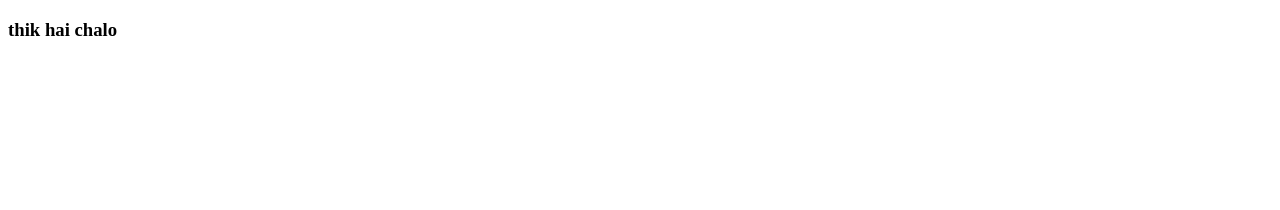
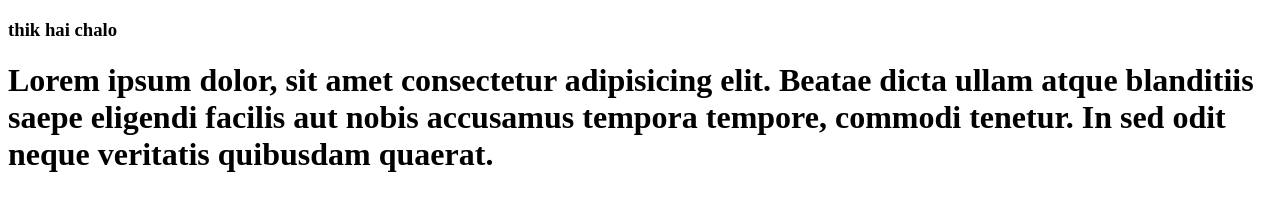
Before and after one commit to Tapas-kp/gitpract, a plain HTML site: page index.html in a window 1280 px wide. Drawn offline with Linux system fonts and the light colour scheme.

Commit message:
lorem added

```diff
--- a/index.html
+++ b/index.html
@@ -8,6 +8,7 @@
 <body>
 
     <h3>thik hai chalo</h3>
+    <h1>Lorem ipsum dolor, sit amet consectetur adipisicing elit. Beatae dicta ullam atque blanditiis saepe eligendi facilis aut nobis accusamus tempora tempore, commodi tenetur. In sed odit neque veritatis quibusdam quaerat.</h1>
 
 </body>
 </html>
```
